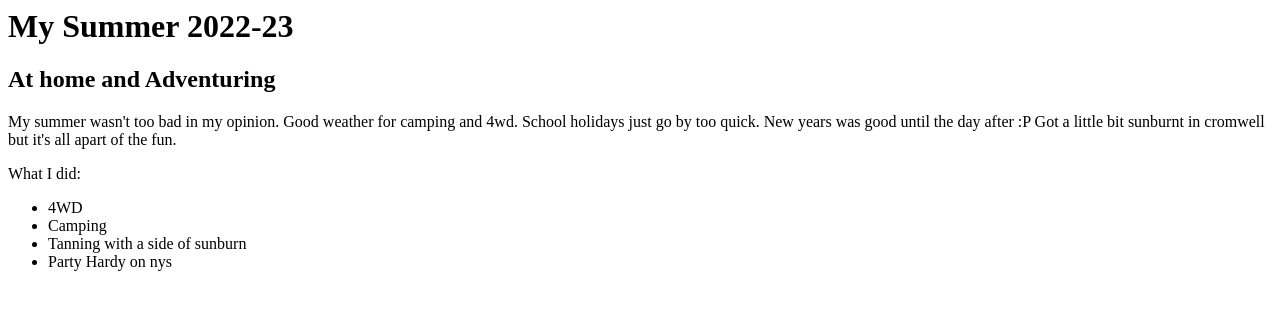
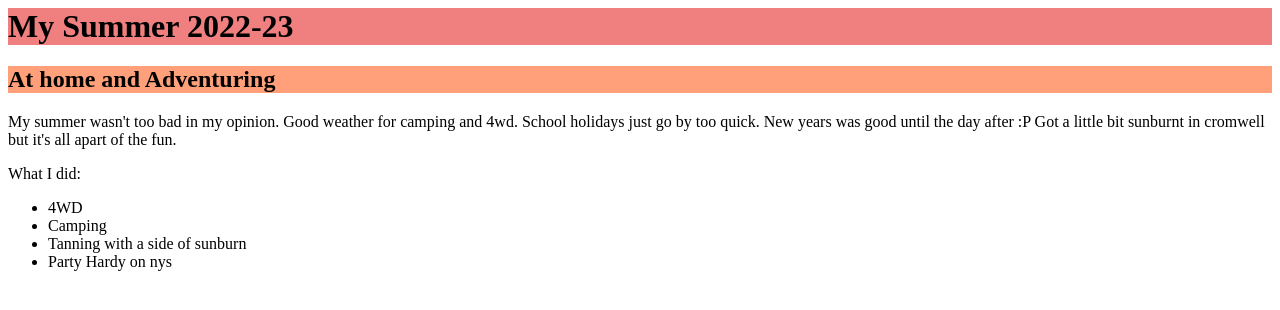
Before and after one commit to craighead-diocesan-school/my-summer-Kezza01, a plain HTML site: page index.html in a window 1280 px wide. Drawn offline with Linux system fonts and the light colour scheme.

Commit message:
Update index.html
Changed heading1 and heading2 background color.

```diff
--- a/index.html
+++ b/index.html
@@ -13,3 +13,12 @@
  <li> Tanning with a side of sunburn </li>
  <li> Party Hardy on nys</li>
 </ul>
+
+<style>
+ h1 {
+   background-color: lightcoral;
+ }
+ h2 {
+   background-color: lightsalmon;
+ }
+</style>
```
